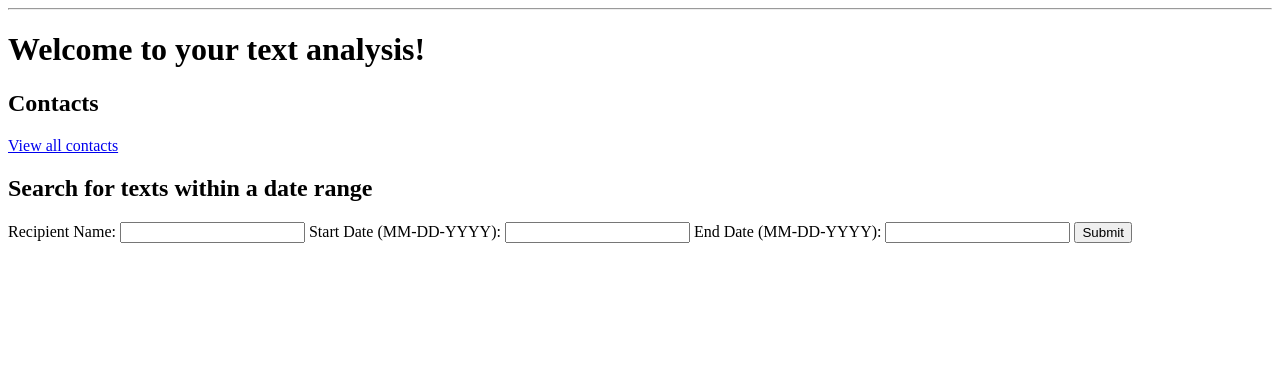
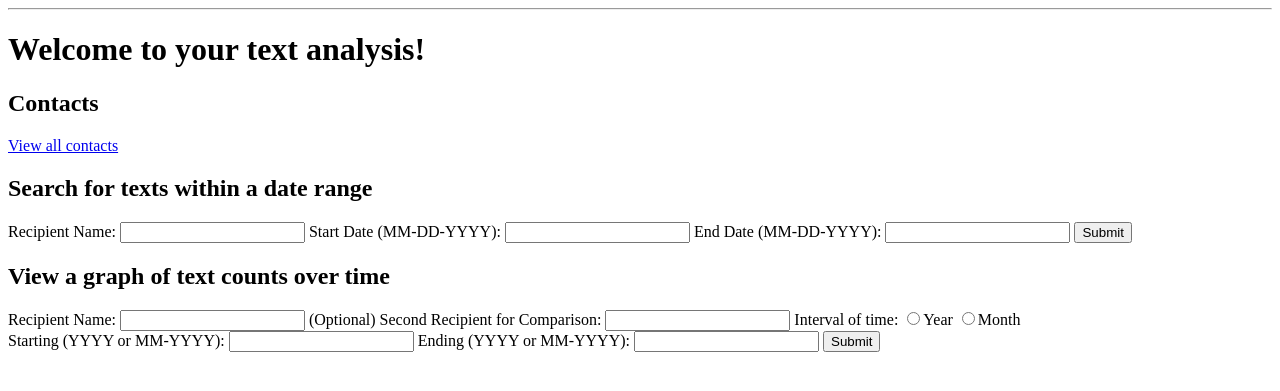
Before and after one commit to priyankaaltman/Keyboard-Diaries, a Flask app: page / in a window 1280 px wide. Shown: the top 391 px of the page. Run offline with Flask 2, Linux system fonts and the light colour scheme; some libraries are stand-ins or nearby versions.

Commit message:
Wrote function to generate graph of text count by interval of time

```diff
--- a/server.py
+++ b/server.py
@@ -3,12 +3,15 @@
 from jinja2 import StrictUndefined
 
 from flask import (Flask, render_template, redirect, request, flash, session,
-                   Markup)
+                   Markup, jsonify)
+
 from flask_debugtoolbar import DebugToolbarExtension
 
 from model import connect_to_db, db, Person, Message
 
 from datetime import datetime, timedelta
+
+from dateutil.relativedelta import *
 
 from seed import *
 
@@ -71,8 +74,6 @@ def convert_date_to_nanoseconds(date):
 
     seconds_difference = (difference.days*24*60*60) + difference.seconds
 
-    UTC_time_diff = -7*60*60 # 7 hours converted into seconds
-
     nanoseconds_difference = (seconds_difference*1000000000) + (difference.microseconds*1000)
 
     return nanoseconds_difference
@@ -93,6 +94,88 @@ def get_messages_in_date_range():
 
     return render_template("texts_with_person.html", messages=messages)
 
+@app.route("/graph-frequencies")
+def get_message_count_in_date_range(name, interval, date_start, date_end):
+    """Given a specified date range (in format MM-DD-YYYY), return all messages with a certain person during that time frame."""
+
+    name = request.args.get("name")
+    interval = request.args.get("interval")
+    date_start = request.args.get("start_date")
+    date_end = request.args.get("end_date")
+    name2 = request.args.get("name2")
+
+    person = Person.query.filter_by(name=name).one()
+
+    if interval == "Year":
+        temp_start = int(date_start)
+        timeblocks = []
+
+        while temp_start < int(date_end):
+            timeblocks.append(temp_start)
+            temp_start += 1
+
+        message_counts = []
+        for year in timeblocks:
+            full_start_date = f"01-01-{year}"
+            full_end_date = f"01-01-{year+1}"
+
+            start = convert_date_to_nanoseconds(full_start_date)
+            end = convert_date_to_nanoseconds(full_end_date)
+
+            message_count = Message.query.filter((start <= Message.date), (Message.date < end),
+                                                 ((Message.sender_id == person.id) | (Message.recipient_id == person.id))).count()
+
+
+            message_counts.append(message_count)
+
+    if interval == "Month":
+        timeblocks = []
+        temp_start = datetime.strptime(date_start, "%m-%Y")
+        temp_end = datetime.strptime(date_end, "%m-%Y")
+        while temp_start < temp_end:
+            formatted_temp_start = temp_start.strftime("%B %Y")
+            timeblocks.append(formatted_temp_start)
+            temp_start += relativedelta(months=+1)
+
+        message_counts = []
+        for month in timeblocks:
+            month_as_dt_obj = datetime.strptime(month, "%B %Y")
+            formatted_start_date = month_as_dt_obj.strftime("%m-%d-%Y")
+            new_temp_end = month_as_dt_obj + relativedelta(months=+1)
+            formatted_temp_end = new_temp_end.strftime("%m-%d-%Y")
+
+            start = convert_date_to_nanoseconds(formatted_start_date)
+            end = convert_date_to_nanoseconds(formatted_temp_end)
+
+            message_count = Message.query.filter((start <= Message.date), (Message.date < end),
+                                                 ((Message.sender_id == person.id) | (Message.recipient_id == person.id))).count()
+
+
+            message_counts.append(message_count)
+
+
+    data_dict = {
+            "labels": timeblocks,
+            "datasets" : [
+                {
+                    "data": message_counts,
+                    "label": name,
+                    "fill": False,
+                    "borderColor": '#33FDFF',
+                    "pointRadius": 6,
+                    "pointBackgroundColor": '#33FDFF',
+                    "pointBorderColor": '#001516'
+            }]
+        }
+
+
+    return render_template("frequency-graph.html", data_dict=data_dict, interval=interval, name=name)
+
+@app.route("/frequency-graph")
+def show_frequency_graph():
+
+    return render_template("frequency-graph.html")
+
 
 if __name__ == "__main__":
     # We have to set debug=True here, since it has to be True at the
--- a/templates/base.html
+++ b/templates/base.html
@@ -3,6 +3,7 @@
 <head>
   <title>Text Analysis</title>
 
+  <script src="https://code.jquery.com/jquery.js"></script>
   <script src="https://cdnjs.cloudflare.com/ajax/libs/Chart.js/2.2.1/Chart.js"></script>
 
 </head>
--- a/templates/homepage.html
+++ b/templates/homepage.html
@@ -4,9 +4,12 @@
 <h1>Welcome to your text analysis!</h1>
 
 <h2>Contacts</h2>
+
 <p><a href="/contacts">View all contacts</a></p>
 
+
 <h2>Search for texts within a date range</h2>
+
 <form action="/daterange" method="POST">
     Recipient Name: <input type="text" name="name">
     Start Date (MM-DD-YYYY): <input type="text" name="start_date">
@@ -14,4 +17,21 @@
     <input type="submit">
 </form>
 
+
+<h2>View a graph of text counts over time</h2>
+
+<form action="/graph-frequencies" id="graph-form">
+    Recipient Name: <input type="text" name="name">
+    (Optional) Second Recipient for Comparison: <input type="text" name="name2">
+    Interval of time:
+        <input type="radio" name="interval" value="Year">Year
+        <input type="radio" name="interval" value="Month">Month
+    <br>
+    Starting (YYYY or MM-YYYY): <input type="text" name="start_date">
+    Ending (YYYY or MM-YYYY): <input type="text" name="end_date">
+    <input type="submit">
+</form>
+
+
+
 {% endblock %}
```
Also changed, not shown: templates/frequency-graph.html (added, +46 -0 lines).
